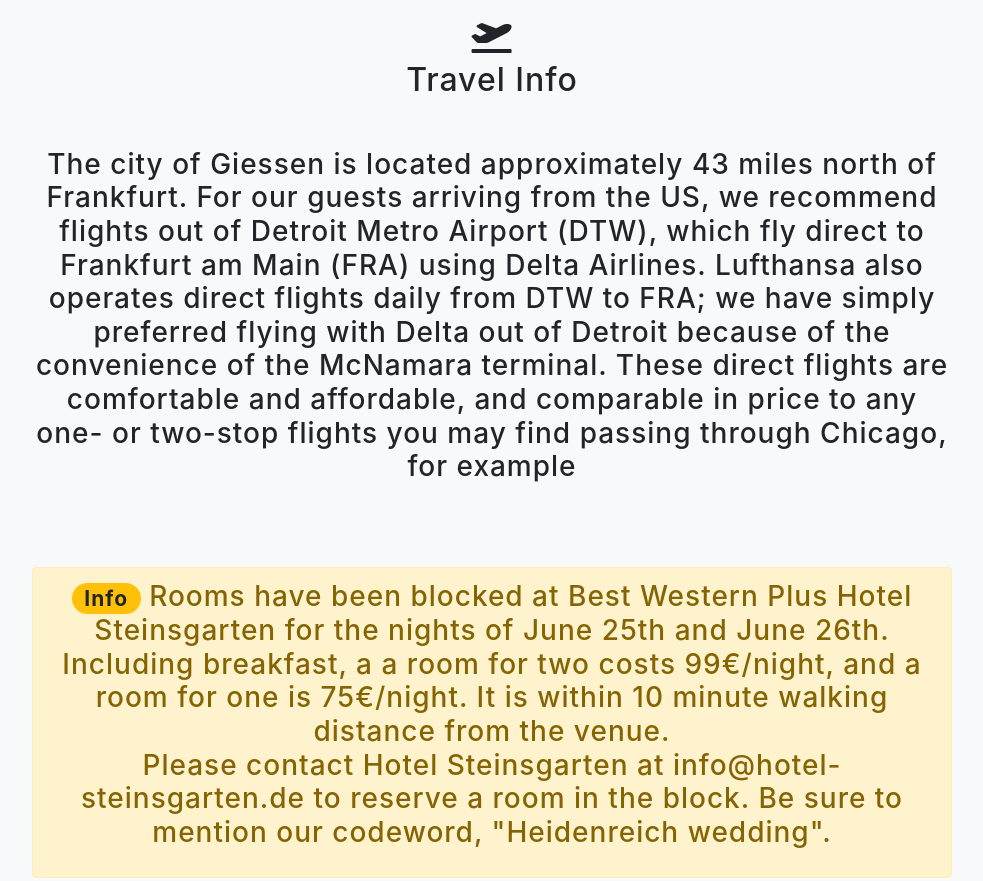
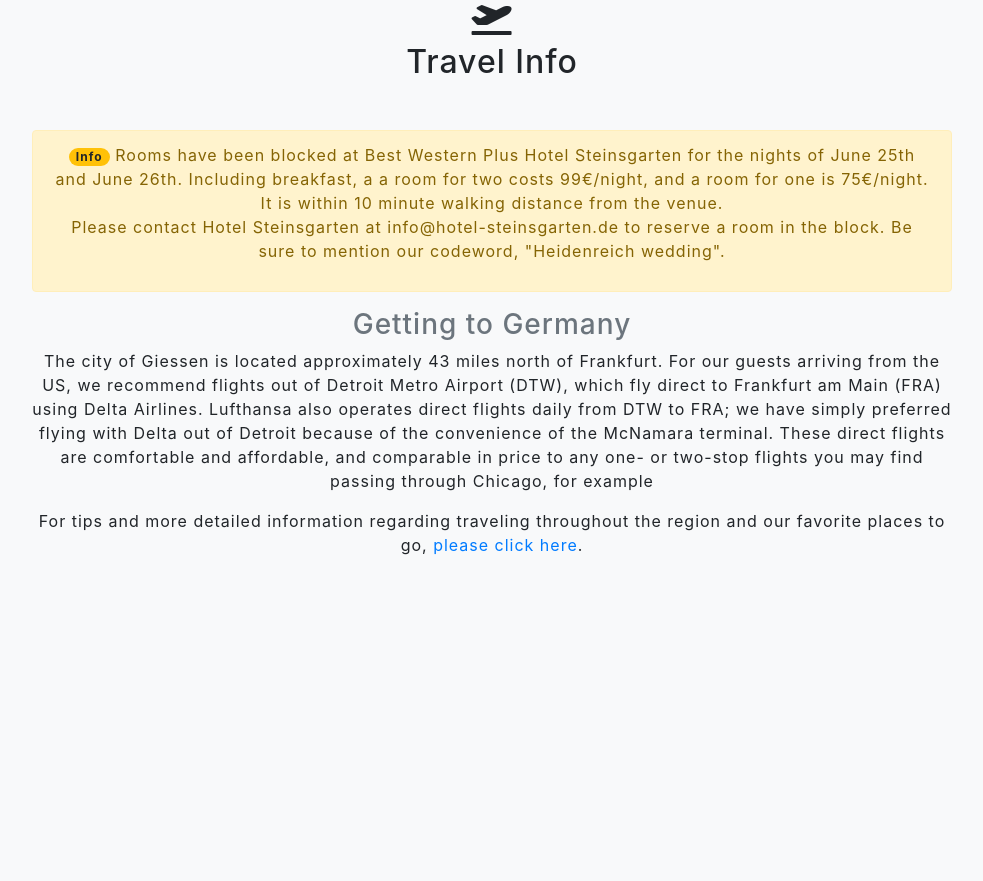
Before and after one commit to schloop/schloop.github.io, a website with bundled scripts: page index.html in a window 1280 px wide. Shown: the part 4336-5217 px from the top of the page, without its empty margins (148-1131 px from the left). Built offline with nearby package versions, Linux system fonts and the light colour scheme.

Commit message:
quick fix

```diff
--- a/index.html
+++ b/index.html
@@ -155,7 +155,6 @@
       </div>
 
       <div class="col-md-12 col-lg-10 mx-auto text-center more-margin">
-        <div class="card">
         <div class="alert alert-secondary">
           <p>
             We would love to have everyone begin our celebration with us at the church. Please be sure to arrive about
@@ -164,7 +163,6 @@
             A friend will lead groups to walk to the reception, which about a 10 minute walk down the same street as
             the church.
           </p>
-          </div>
         </div>
       </div>
 
@@ -204,25 +202,27 @@
           <i class="fas fa-plane-departure fa-2x mb-2 text-black"></i>
           <h2 class="text-black mb-5">Travel Info</h2>
 
-          <h3 class=""
+          <div class="alert alert-warning">
+            <p><span class="badge badge-pill badge-warning">Info</span> Rooms have been blocked at Best Western Plus
+              Hotel
+              Steinsgarten for the nights of June 25th and June 26th. Including breakfast, a a room for two costs
+              99€/night, and a room for one is 75€/night. It is within 10 minute walking distance from the venue.
+              <br> Please contact Hotel Steinsgarten at info@hotel-steinsgarten.de to reserve a room in the block. Be
+              sure to mention our codeword, "Heidenreich wedding".</p>
+          </div>
 
-          <p>The city of Giessen is located approximately 43 miles north of Frankfurt. For our guests arriving from the US,
+          <h3 class="text-muted" >Getting to Germany</h3>
+          <p>The city of Giessen is located approximately 43 miles north of Frankfurt. For our guests
+            arriving from the US,
             we recommend flights out of Detroit Metro Airport (DTW), which fly
-          direct to Frankfurt am Main (FRA) using Delta Airlines. Lufthansa also operates direct flights daily from DTW
+            direct to Frankfurt am Main (FRA) using Delta Airlines. Lufthansa also operates direct flights daily from
+            DTW
             to FRA; we have
             simply
             preferred flying with Delta out of Detroit because of the convenience of the McNamara terminal.
             These direct flights are comfortable and affordable, and comparable in price to any one- or two-stop flights
             you may find
             passing through Chicago, for example</p>
-          </br></br>
-          <div class="alert alert-warning">
-            <p><span class="badge badge-pill badge-warning">Info</span> Rooms have been blocked at Best Western Plus Hotel
-              Steinsgarten for the nights of June 25th and June 26th. Including breakfast, a a room for two costs
-              99€/night, and a room for one is 75€/night. It is within 10 minute walking distance from the venue.
-              <br> Please contact Hotel Steinsgarten at info@hotel-steinsgarten.de to reserve a room in the block. Be
-              sure to mention our codeword, "Heidenreich wedding".</p>
-          </div>
             <p>
               For tips and more detailed information regarding traveling throughout the region and our favorite
               places to go, <a target="_blank" href="/details/">please click here</a>.
```
Lines whose indentation alone changed are shown as unchanged.
